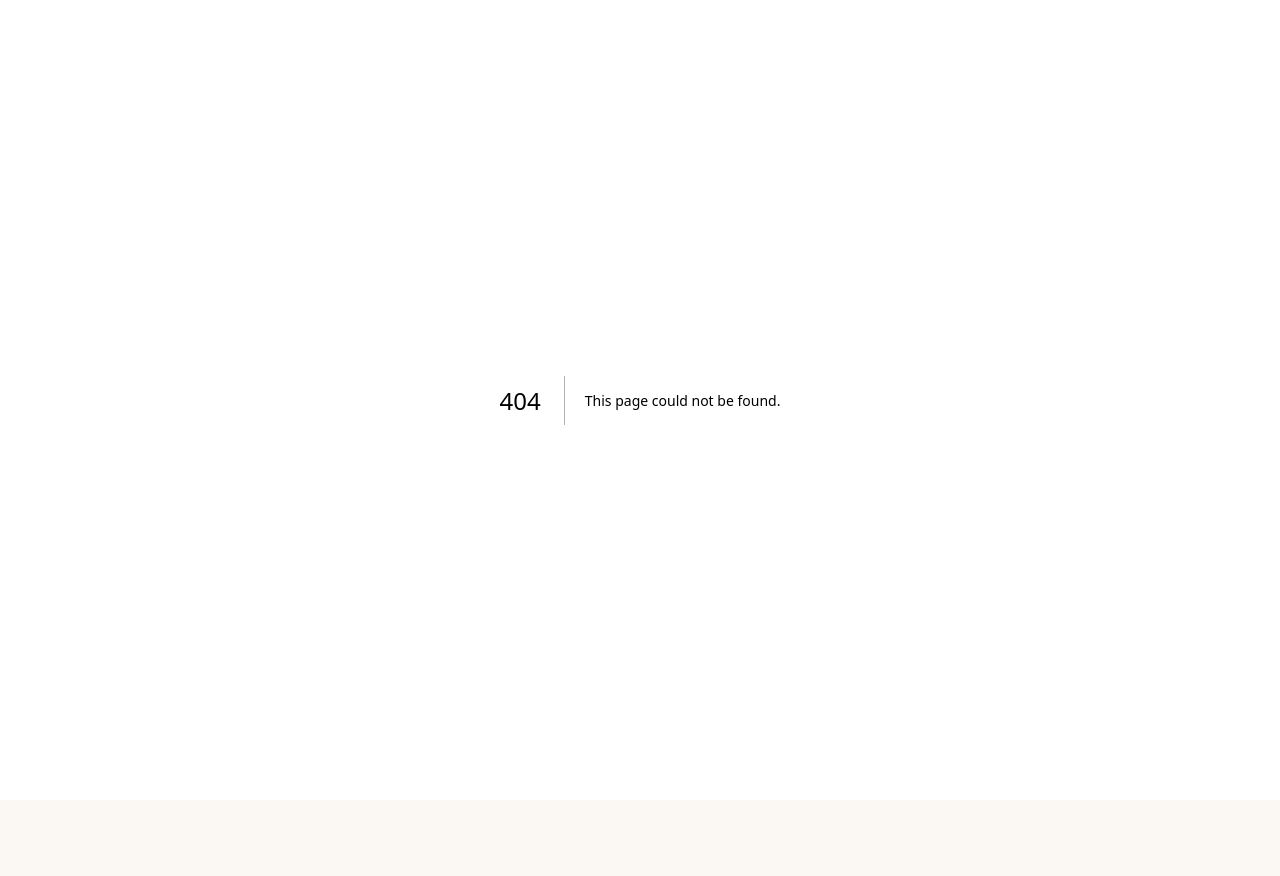
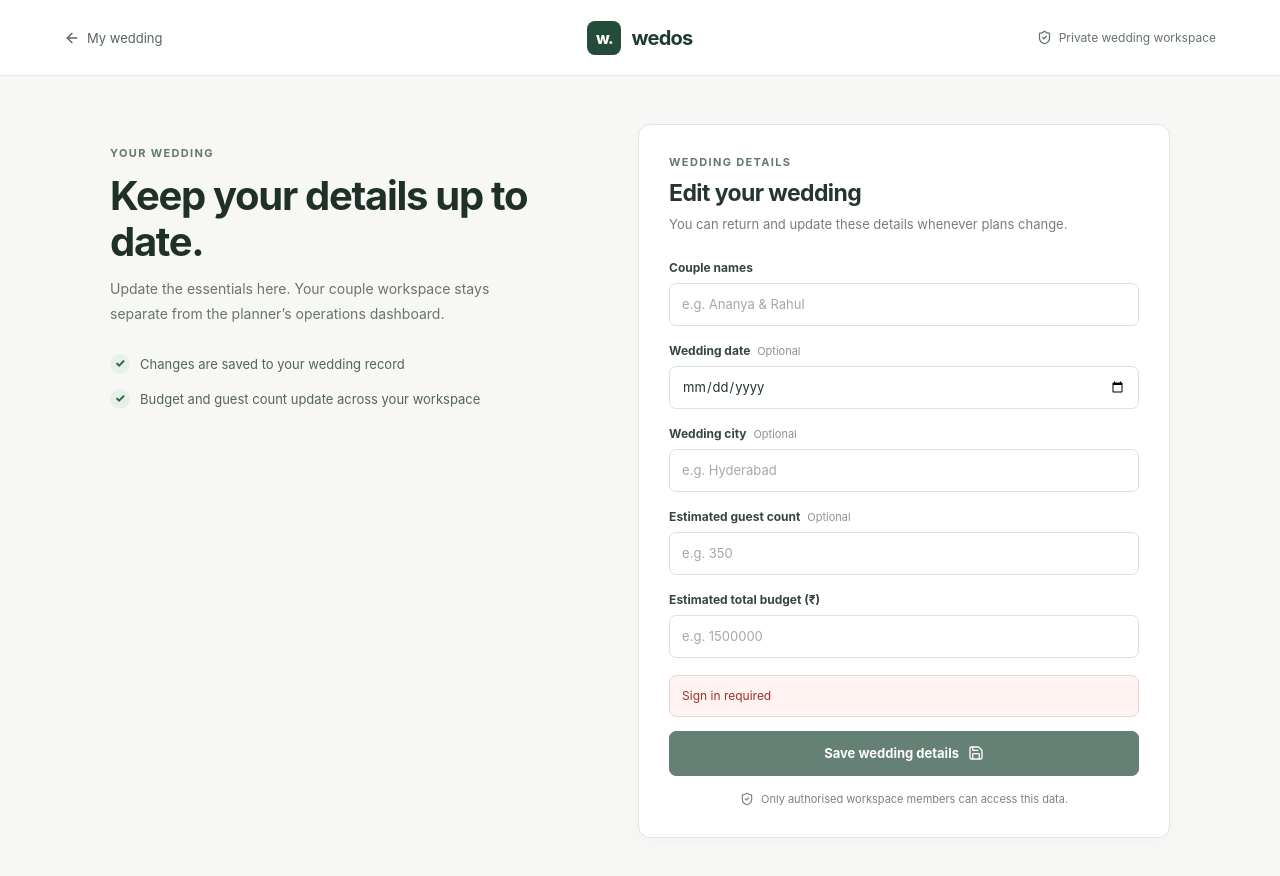
Before and after one commit to sandeep-kolli-007/wedos, a Next.js app: page /my-wedding/details in a window 1280 px wide. Before the commit this address had no page. Shown: the top 876 px of the page. Before the commit the page ends 800 px from the top, so only its background shows below. Built offline with nearby package versions, Linux system fonts and the light colour scheme; no server answers.

Commit message:
feat: add couple-facing wedding details editor

```diff
--- /dev/null
+++ b/app/my-wedding/details/page.tsx
@@ -0,0 +1,112 @@
+"use client";
+
+import { FormEvent, useEffect, useState } from "react";
+import Link from "next/link";
+import { ArrowLeft, CheckCircle2, LoaderCircle, Save, ShieldCheck } from "lucide-react";
+
+type Wedding = {
+  id: string;
+  title: string;
+  couple_names: string | null;
+  start_date: string | null;
+  venue_city: string | null;
+  guest_count: number | null;
+  budget: number | null;
+};
+
+export default function CoupleWeddingDetailsPage() {
+  const [wedding, setWedding] = useState<Wedding | null>(null);
+  const [names, setNames] = useState("");
+  const [date, setDate] = useState("");
+  const [city, setCity] = useState("");
+  const [guests, setGuests] = useState("");
+  const [budget, setBudget] = useState("");
+  const [loading, setLoading] = useState(true);
+  const [saving, setSaving] = useState(false);
+  const [error, setError] = useState("");
+  const [saved, setSaved] = useState(false);
+
+  useEffect(() => {
+    let cancelled = false;
+    fetch("/api/weddings", { cache: "no-store" }).then(async response => {
+      const payload = await response.json();
+      if (!response.ok) throw new Error(payload.error || "Unable to load wedding details");
+      return payload;
+    }).then(payload => {
+      if (cancelled) return;
+      const record = (payload.weddings || [])[0] as Wedding | undefined;
+      if (!record) throw new Error("No wedding record found. Finish wedding setup first.");
+      setWedding(record);
+      setNames(record.couple_names || record.title);
+      setDate(record.start_date || "");
+      setCity(record.venue_city || "");
+      setGuests(record.guest_count === null ? "" : String(record.guest_count));
+      setBudget(record.budget === null ? "" : String(record.budget));
+    }).catch(cause => {
+      if (!cancelled) setError(cause instanceof Error ? cause.message : "Unable to load wedding details");
+    }).finally(() => { if (!cancelled) setLoading(false); });
+    return () => { cancelled = true; };
+  }, []);
+
+  async function save(event: FormEvent<HTMLFormElement>) {
+    event.preventDefault();
+    if (!wedding) return;
+    setSaving(true); setError(""); setSaved(false);
+    try {
+      const cleanNames = names.trim();
+      const response = await fetch("/api/weddings/" + encodeURIComponent(wedding.id), {
+        method: "PATCH",
+        headers: { "Content-Type": "application/json" },
+        body: JSON.stringify({
+          title: cleanNames + " Wedding",
+          couple_names: cleanNames,
+          start_date: date || null,
+          venue_city: city.trim() || null,
+          guest_count: guests === "" ? null : Number(guests),
+          budget: budget === "" ? 0 : Number(budget),
+        }),
+      });
+      const payload = await response.json();
+      if (!response.ok) throw new Error(payload.error || "Unable to save wedding details");
+      setWedding(payload.wedding);
+      setSaved(true);
+    } catch (cause) {
+      setError(cause instanceof Error ? cause.message : "Unable to save wedding details");
+    } finally {
+      setSaving(false);
+    }
+  }
+
+  return <main className="setup-shell">
+    <header className="setup-topbar">
+      <Link href="/my-wedding" className="setup-back"><ArrowLeft size={16}/> My wedding</Link>
+      <Link href="/my-wedding" className="setup-brand"><span className="setup-brand-mark">w.</span><span>wedos</span></Link>
+      <span className="setup-secure"><ShieldCheck size={15}/> Private wedding workspace</span>
+    </header>
+    <section className="setup-form-layout">
+      <div className="setup-form-aside">
+        <div className="setup-kicker">YOUR WEDDING</div>
+        <h1>Keep your details up to date.</h1>
+        <p>Update the essentials here. Your couple workspace stays separate from the planner’s operations dashboard.</p>
+        <div className="setup-aside-note"><span className="setup-note-check">✓</span><span>Changes are saved to your wedding record</span></div>
+        <div className="setup-aside-note"><span className="setup-note-check">✓</span><span>Budget and guest count update across your workspace</span></div>
+      </div>
+      <form className="setup-form-card" onSubmit={save}>
+        <div className="setup-kicker">WEDDING DETAILS</div>
+        <h2>Edit your wedding</h2>
+        <p className="setup-form-description">You can return and update these details whenever plans change.</p>
+        {loading ? <p>Loading wedding details…</p> : <>
+          <label className="setup-field"><span>Couple names</span><input required minLength={2} maxLength={160} value={names} onChange={e => setNames(e.target.value)} placeholder="e.g. Ananya & Rahul"/></label>
+          <label className="setup-field"><span>Wedding date <em>Optional</em></span><input type="date" value={date} onChange={e => setDate(e.target.value)}/></label>
+          <label className="setup-field"><span>Wedding city <em>Optional</em></span><input maxLength={100} value={city} onChange={e => setCity(e.target.value)} placeholder="e.g. Hyderabad"/></label>
+          <label className="setup-field"><span>Estimated guest count <em>Optional</em></span><input type="number" min="0" step="1" value={guests} onChange={e => setGuests(e.target.value)} placeholder="e.g. 350"/></label>
+          <label className="setup-field"><span>Estimated total budget (₹)</span><input type="number" min="0" step="1000" value={budget} onChange={e => setBudget(e.target.value)} placeholder="e.g. 1500000"/></label>
+        </>}
+        {error && <div role="alert" className="setup-error">{error}</div>}
+        {saved && <div role="status" className="login-success"><CheckCircle2 size={17}/> Wedding details saved.</div>}
+        <button className="setup-submit" type="submit" disabled={loading || saving || !wedding}>{saving ? <><LoaderCircle size={16} className="setup-spinner"/> Saving…</> : <>Save wedding details <Save size={16}/></>}</button>
+        <p className="setup-privacy"><ShieldCheck size={14}/> Only authorised workspace members can access this data.</p>
+      </form>
+    </section>
+  </main>;
+}
```
